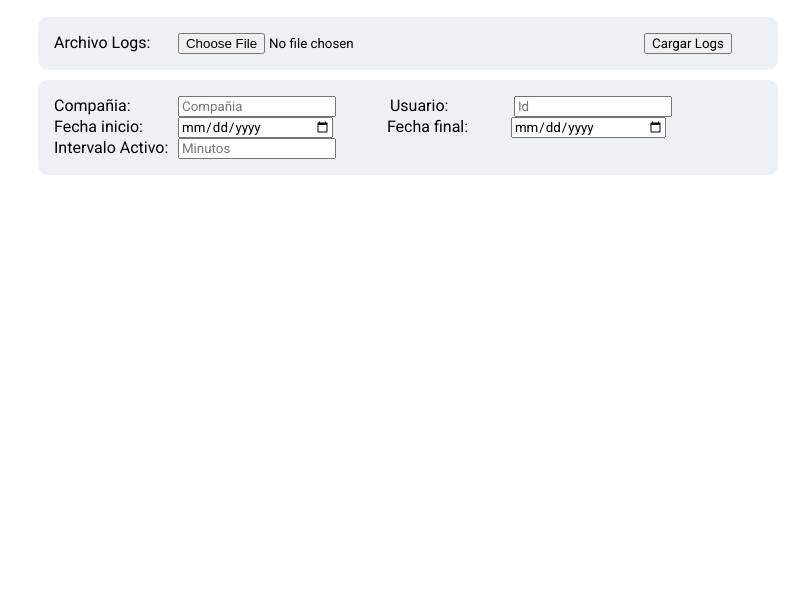
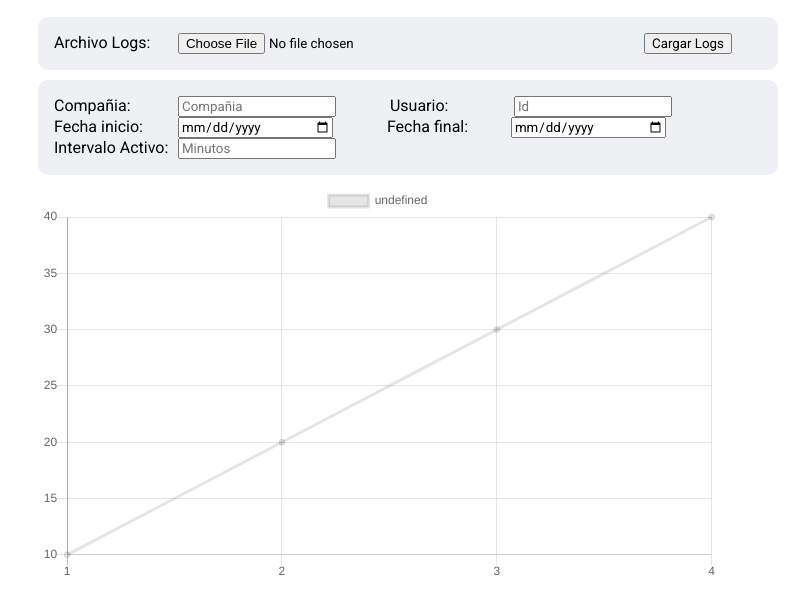
Before and after one commit to DanRivaille/Practica-Cotalker, a plain HTML site: page index.html in a window 1280 px wide. Shown: the part 70-684 px from the top of the page, without its empty margins (0-811 px from the left). Drawn offline with nearby package versions, Linux system fonts and the light colour scheme.

Commit message:
Se crea el archivo grafico.js, y se muestra la base del grafico en el html

```diff
--- a/index.html
+++ b/index.html
@@ -36,10 +36,11 @@
             </form>
         </div>
 
-        <canvas id="my-chart" width="720" height="480"></canvas>
+        <canvas id="my-chart" width=680 height="400"></canvas>
 
         <script src="js/load-logs.js"></script>
         <script src="js/filtros.js"></script>
         <script src="js/app.js"></script>
+        <script src="js/grafico.js"></script>
     </body>
 </html>
--- /dev/null
+++ b/js/grafico.js
@@ -0,0 +1,28 @@
+// Contexto del canvas en donde se dibujara el grafico
+const ctx = document.querySelector('#my-chart').getContext('2d');
+
+// Datos del grafico
+const dataChart = {
+    labels: [1, 2, 3, 4],
+    datasets: [
+        {
+            data: [10, 20, 30, 40],
+            fill: false
+        }
+    ]
+};
+
+// Opciones del grafico
+const optionsChart = {
+    responsive: false
+};
+
+renderChart();
+
+function renderChart() {
+    const chart = new Chart(ctx, {
+        type: 'line',
+        data: dataChart,
+        options: optionsChart
+    })
+}
```
